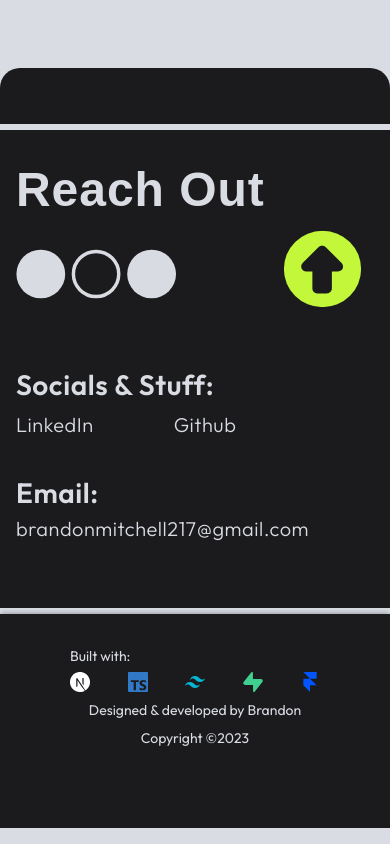
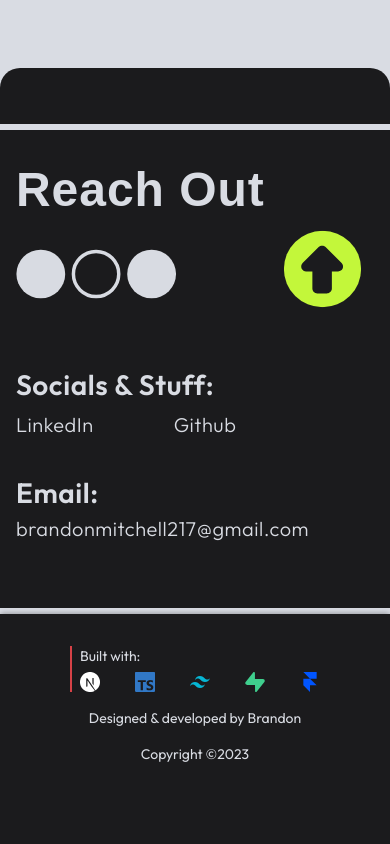
Before and after one commit to brandonmitchell217/portfolio-2023_v2, a Next.js app: page /about in a window 390 px wide. Shown: the part 1942-2786 px from the top of the page. Built offline with nearby package versions, Linux system fonts and the light colour scheme; no server answers; a web font is replaced by a local one.

Commit message:
[fix]: types/update

```diff
--- a/components/SectionTitle.tsx
+++ b/components/SectionTitle.tsx
@@ -6,13 +6,13 @@ import Dice from "./assets/Dice";
 
 interface SectionTitleProps {
   title: string;
-  size: "small" | "large";
+  size?: "small" | "large";
   className?: string;
 }
 
 export default function SectionTitle({
   title,
-  size,
+  size = "large",
   className,
 }: SectionTitleProps) {
   const Icon = () => {
--- a/components/ui/Footer.tsx
+++ b/components/ui/Footer.tsx
@@ -5,7 +5,7 @@ import SvgFunc, { TechList2 } from "../assets/Tech";
 export default function Footer() {
   let currentTime = new Date();
 
-  const techArray = [
+  const techArray: string[] = [
     "nextjs",
     "typescript",
     "tailwindcss",
@@ -26,8 +26,8 @@ export default function Footer() {
       className={`pb-20 pt-8 sm:py-8 bg-dark text-light w-full relative ${shadow}`}
     >
       <div className="max-w-7xl w-full m-auto px-4 xl:px-0">
-        <div className="w-full flex flex-col gap-2 sm:gap-0 sm:flex-row justify-between items-center sm:items-end text-xs sm:text-base">
-          <div className="space-y-1.5 flex-1 flex flex-col items-center justify-center sm:items-start max-w-[250px] w-full sm:max-w-none sm:w-auto">
+        <div className="w-full flex flex-col gap-4 lg:gap-0 sm:flex-row justify-between items-center sm:items-end text-xs sm:text-base">
+          <div className="pl-2 space-y-1.5 flex-1 flex flex-col items-center justify-center sm:items-start max-w-[250px] w-full sm:max-w-none sm:w-auto border-l-2 border-poppy">
             <span className="text-sm self-start">Built with:</span>
             <ul className="flex items-center justify-between max-w-[250px] w-full">
               {siteTech.map((tech) => (
@@ -45,7 +45,7 @@ export default function Footer() {
           </div>
 
           <div className="flex-1 text-center text-sm md:text-base">
-            <p className="">
+            <p>
               Designed & developed by{" "}
               <Link href={"/"} className="hover:text-lime transition-colors">
                 Brandon
```
